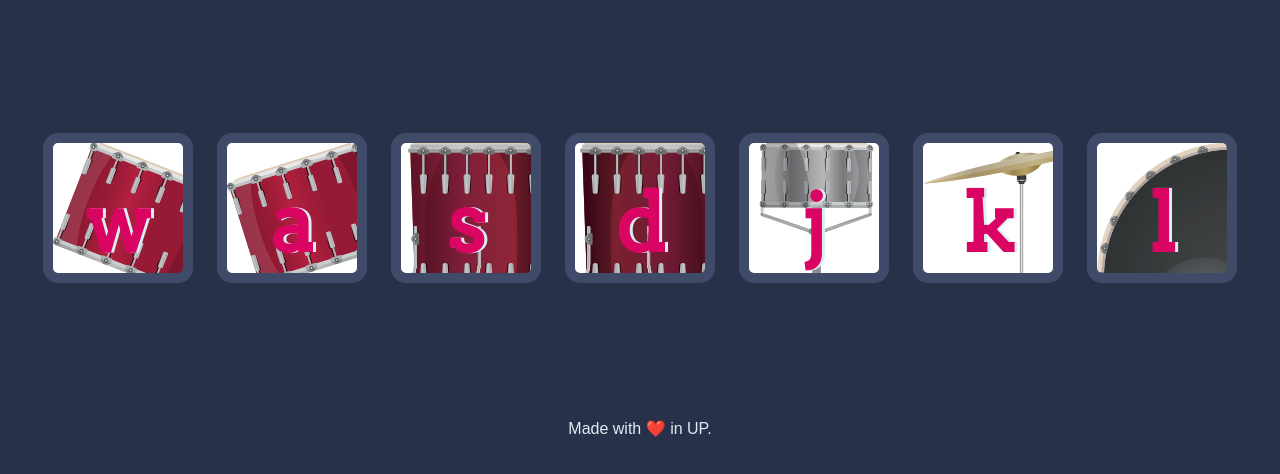
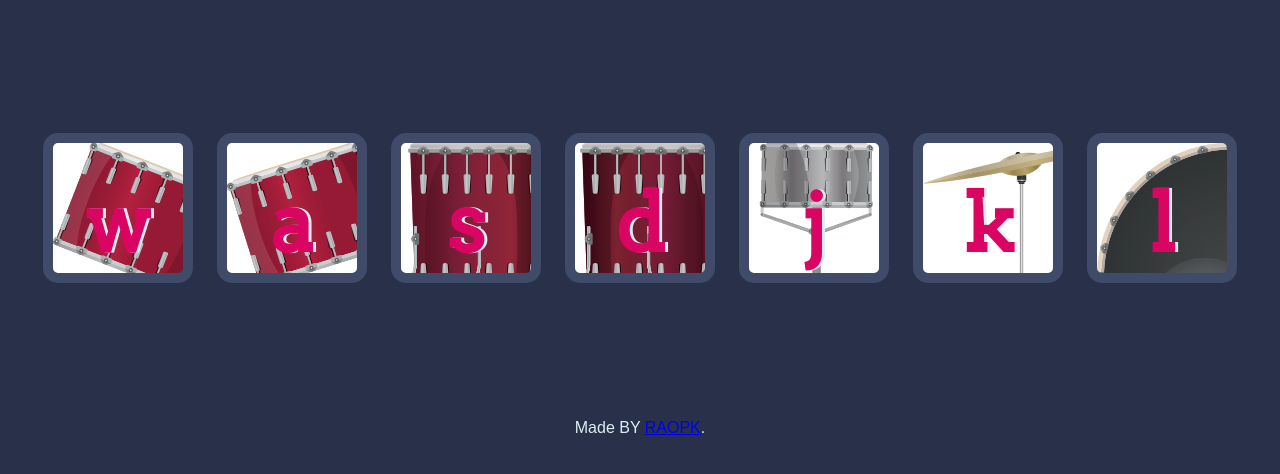
Before and after one commit to pkrao20/Drum-kit, a plain HTML site: page index.html in a window 1280 px wide. Shown: the part 156-630 px from the top of the page. Drawn offline with Linux system fonts and the light colour scheme.

Commit message:
Update index.html

```diff
--- a/index.html
+++ b/index.html
@@ -23,7 +23,7 @@
 
 
   <footer>
-    Made with ❤️ in UP.
+    Made BY <a href="https://www.instagram.com/raopk2020/">RAOPK</a>.
   </footer>
   <script src="index.js"></script>
 </body>
```
